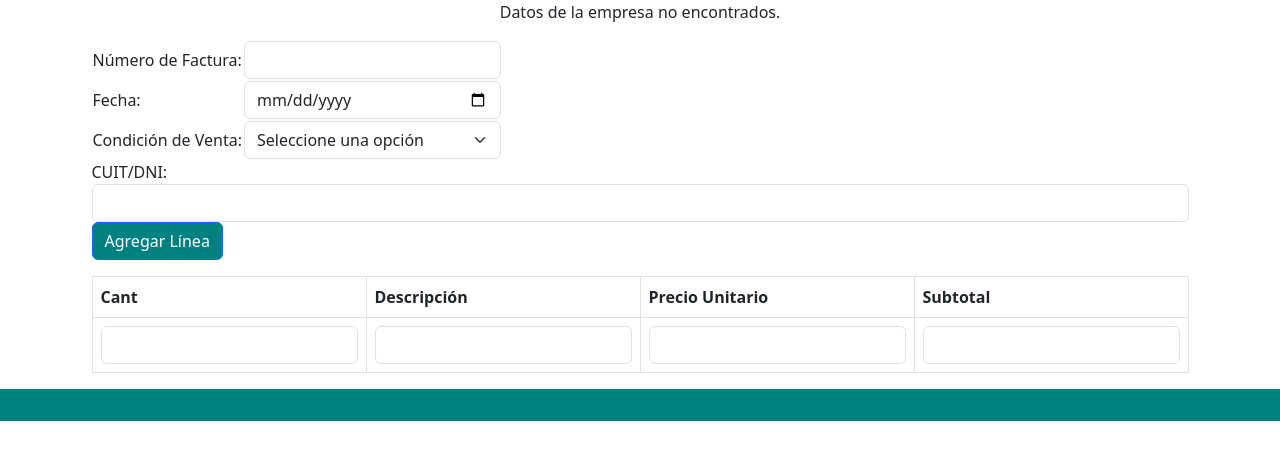
After one commit to marcooegg/maanli, a PHP site: page /html/tp_2/index.php in a window 1280 px wide. The commit adds this page. Shown: the top 460 px of the page. Run offline with PHP 8.4, Linux system fonts and the light colour scheme; data that the repository does not hold is empty; some libraries are stand-ins or nearby versions.

Commit message:
[ADD] tp_2

```diff
--- /dev/null
+++ b/html/tp_2/index.php
@@ -0,0 +1,130 @@
+<!DOCTYPE html>
+<html lang="es">
+<head>
+    <meta charset="UTF-8">
+    <meta name="viewport" content="width=device-width, initial-scale=1.0">
+    <title>Crear Factura</title>
+    <link href="https://cdn.jsdelivr.net/npm/bootstrap@5.3.0/dist/css/bootstrap.min.css" rel="stylesheet">
+    <link href="static/src/css/styles.css" rel="stylesheet" >
+    <script src="https://cdn.jsdelivr.net/npm/vue@3.3.0/dist/vue.global.min.js"></script>
+    <script src="https://cdn.jsdelivr.net/npm/axios/dist/axios.min.js"></script>
+</head>
+<body>
+    <header class="bg-primary">
+    </header>
+    <div id="factura" class="container d-flex justify-content-center align-items-center">
+        <form>
+            <div class="header">
+                <div class="align-items-left" name="datos_empresa">
+                    <?php
+                    require_once "php/db.php";
+                    $conn = new DataBaseConnection();
+                    $query = "SELECT * FROM persona WHERE id = 1";
+                    $empresa = $conn->read($query);
+                    if ($empresa) {
+                        $empresa = $empresa[0];
+                        echo "<h1 class='text-center'>Factura Electrónica</h1>";
+                        echo "<p class='text-center'>Nombre: {$empresa['nombre']}</p>";
+                        echo "<p class='text-center'>CUIT: {$empresa['cuit']}</p>";
+                        echo "<p class='text-center'>Domicilio: {$empresa['domicilio']}</p>";
+                    } else {
+                        echo "<p class='text-center'>Datos de la empresa no encontrados.</p>";
+                    }
+                ?>
+                </div>
+                <div class="align-items-right" name="datos_factura">
+                    <!-- <h2 class="text-center">Crear Factura</h2> -->
+                    <table>
+                        <tr>
+                            <td><label for="numero_factura">Número de Factura:</label></td>
+                            <td><input type="text" class="form-control" id="numero_factura" v-model="numero_factura" required></td>
+                        </tr>
+                        <tr>
+                            <td><label for="fecha">Fecha:</label></td>
+                            <td><input type="date" class="form-control" id="fecha" v-model="fecha" required></td>
+                        </tr>
+                        <tr>
+                            <td><label for="condicion_venta">Condición de Venta:</label></td>
+                            <td>
+                                <select class="form-select" id="condicion_venta" v-model="condicion_venta" required>
+                                    <option value="" disabled selected>Seleccione una opción</option>
+                                    <option value="Contado">Contado</option>
+                                    <option value="Crédito">Crédito</option>
+                                </select>
+                            </td>
+                        </tr>
+                    </table>
+                </div>
+            </div>
+            <div class="form-group">
+                <label for="cuit_cliente">CUIT/DNI:</label>
+                <input type="text" class="form-control" id="cuit_cliente" v-model="cuit_cliente" required>
+
+            </div>
+            <div class="form-group">
+                <button type="button" class="btn btn-primary" @click="agregarLinea">Agregar Línea</button>
+                <table class="table table-bordered mt-3" id="table_body">
+                    <tr id="table_head">
+                        <th>Cant</th>
+                        <th>Descripción</th>
+                        <th>Precio Unitario</th>
+                        <th>Subtotal</th>
+                    </tr>
+                    <tr>
+                        <td>
+                            <input type="number" class="form-control" v-model="nuevaLinea.cantidad" required>
+                        </td>
+                        <td>
+                            <input type="text" class="form-control" v-model="nuevaLinea.descripcion" required>
+                        </td>
+                        <td>
+                            <input type="number" class="form-control" v-model="nuevaLinea.precio_unitario" required>
+                        </td>
+                        <td>
+                            <input type="number" class="form-control" v-model="nuevaLinea.subtotal" required readonly>
+                        </td>
+                    </tr>
+                </table>
+            </div>
+        </form>
+    </div>
+    <footer class="bg-primary text-center py-3">
+    </footer>
+    <script>
+        const template = `<tr>
+                        <td>
+                            <input type="number" class="form-control" v-model="nuevaLinea.cantidad" required>
+                        </td>
+                        <td>
+                            <input type="text" class="form-control" v-model="nuevaLinea.descripcion" required>
+                        </td>
+                        <td>
+                            <input type="number" class="form-control" v-model="nuevaLinea.precio_unitario" required>
+                        </td>
+                        <td>
+                            <input type="number" class="form-control" v-model="nuevaLinea.subtotal" required readonly>
+                        </td>
+                    </tr>`;
+        const app = Vue.createApp({
+            data() {
+                return {
+                    nuevaLinea: {
+                        cantidad: 1,
+                        descripcion: '',
+                        precio_unitario: 0,
+                        subtotal: 0
+                    }
+                }
+            },
+            methods: {
+                agregarLinea() {
+                    const tableBody = document.querySelector('#table_body');
+                    tableBody.insertAdjacentHTML('beforeend', template);
+                }
+            }
+        });
+        app.mount('#app');
+    </script>
+    <script src="https://cdn.jsdelivr.net/npm/bootstrap@5.3.6/dist/js/bootstrap.bundle.min.js" integrity="sha384-j1CDi7MgGQ12Z7Qab0qlWQ/Qqz24Gc6BM0thvEMVjHnfYGF0rmFCozFSxQBxwHKO" crossorigin="anonymous"></script>
+</body>
+</html>
--- /dev/null
+++ b/html/tp_2/php/crear_factura.php
@@ -0,0 +1,3 @@
+<?php
+
+?>
--- /dev/null
+++ b/html/tp_2/php/db.php
@@ -0,0 +1,41 @@
+<?php
+    // require_once '../env/secret.php';
+    // $DB_HOST = 'c282.ferozo.com';
+    // $DB_HOST = "localhost";
+    // $DB_PORT = '2092';
+    // $DB_USER = 'c2821127_JURI_01';
+    // $DB_PASS = 'PUnuru87fi';
+    // $DB_NAME = 'c2821127_JURI_01';
+    // $DB_CHARSET = 'utf8mb4';
+    class DataBaseConnection {
+        public $pdo;
+
+        public function __construct($host = "localhost", $port = "2092", $user = "c2821127_trprac", $pass = "PUnuru87fi", $name = "c2821127_trprac", $charset = "utf8mb4") {
+            try {
+                $this->pdo = new PDO("mysql:host=$host;port=$port;dbname=$name;charset=$charset", $user, $pass);
+                $this->pdo->setAttribute(PDO::ATTR_ERRMODE, PDO::ERRMODE_EXCEPTION);
+            } catch (PDOException $e) {
+                die("Error de conexión: " . $e->getMessage());
+            }
+        }
+        public function getConnection() {
+            return $this->pdo;
+        }
+
+        public function closeConnection() {
+            $this->pdo = null;
+        }
+
+        public function read($query, $params = [], $fetchMode = PDO::FETCH_ASSOC) {
+            $stmt = $this->pdo->prepare($query);
+            $stmt->execute($params);
+            return $stmt->fetchAll($fetchMode);
+        }
+    }
+    // try {
+    //     $pdo = new PDO("mysql:host=$DB_HOST;dbname=$DB_NAME;charset=utf8mb4", $DB_USER, $DB_PASS);
+    //     $pdo->setAttribute(PDO::ATTR_ERRMODE, PDO::ERRMODE_EXCEPTION);
+    // } catch (PDOException $e) {
+    //     die("Error de conexión: " . $e->getMessage());
+    // }
+?>
--- /dev/null
+++ b/html/tp_2/static/src/css/styles.css
@@ -0,0 +1,39 @@
+/*
+colores:
+principal #018080
+sec = #B97039
+ter = #D6B170
+*/
+/* :root {
+    --color-principal: #018080;
+    --color-secundario: #B97039;
+    --color-terciario: #D6B170;
+}
+.primary-color {
+    color: var(--color-principal);
+}
+.secondary-color {
+    color: var(--color-secundario);
+}
+.tertiary-color {
+    color: var(--color-terciario);
+} */
+
+.bg-primary {
+    background-color: #018080!important;
+    color: white;
+}
+
+/* background-color: var(--color-principal); */
+.btn-primary {
+    background-color: #018080;
+    color: white;
+}
+/* .button-secondary {
+    background-color: var(--color-secundario);
+    color: white;
+}
+.button-tertiary {
+    background-color: var(--color-terciario);
+    color: white;
+} */
--- a/index.php
+++ b/index.php
@@ -7,6 +7,7 @@
 </head>
 <body>
     <h1><a href="html/tp_1/index.html">Trabajo Practico 1</a></h1>
+    <h1><a href="html/tp_2/index.php">Trabajo Practico 2</a></h1>
     <h1><a href="html/sigedjum/index.html">SIGEDJUM</a></h1>
 </body>
 </html>
```
Also changed, not shown: html/tp_2/static/src/js/login.js (added, +34 -0 lines), html/tp_2/static/templates/ejemplo.html (added, +35 -0 lines), html/tp_2/README.md (added).
